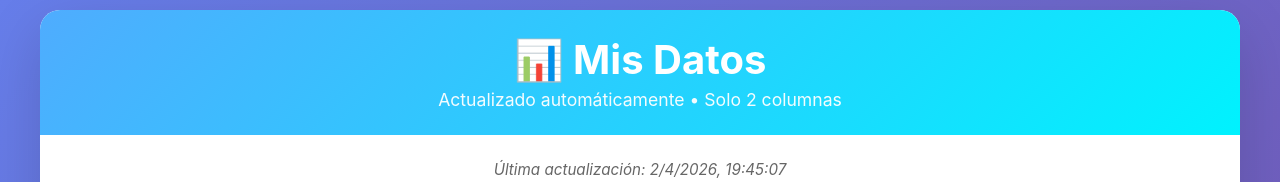
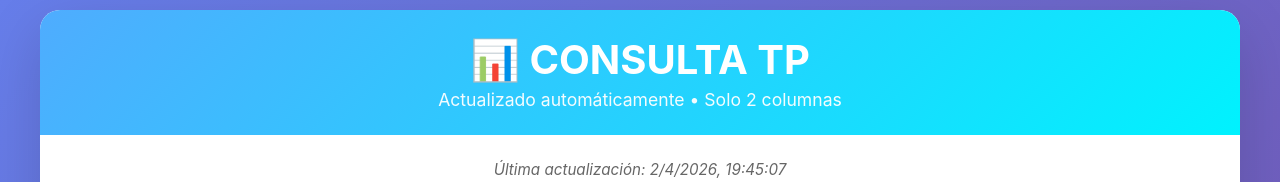
Before and after one commit to Oscar-Villavicencio-V/ConsultaTP, a plain HTML site: page index.html in a window 1280 px wide. Shown: the top 182 px of the page. Drawn offline with Linux system fonts and the light colour scheme.

Commit message:
Add files via upload

```diff
--- a/index.html
+++ b/index.html
@@ -47,7 +47,7 @@
 <body>
     <div class="container">
         <div class="header">
-            <h1>📊 Mis Datos</h1>
+            <h1>📊 CONSULTA TP</h1>
             <p>Actualizado automáticamente • Solo 2 columnas</p>
         </div>
         <div class="content">
```
